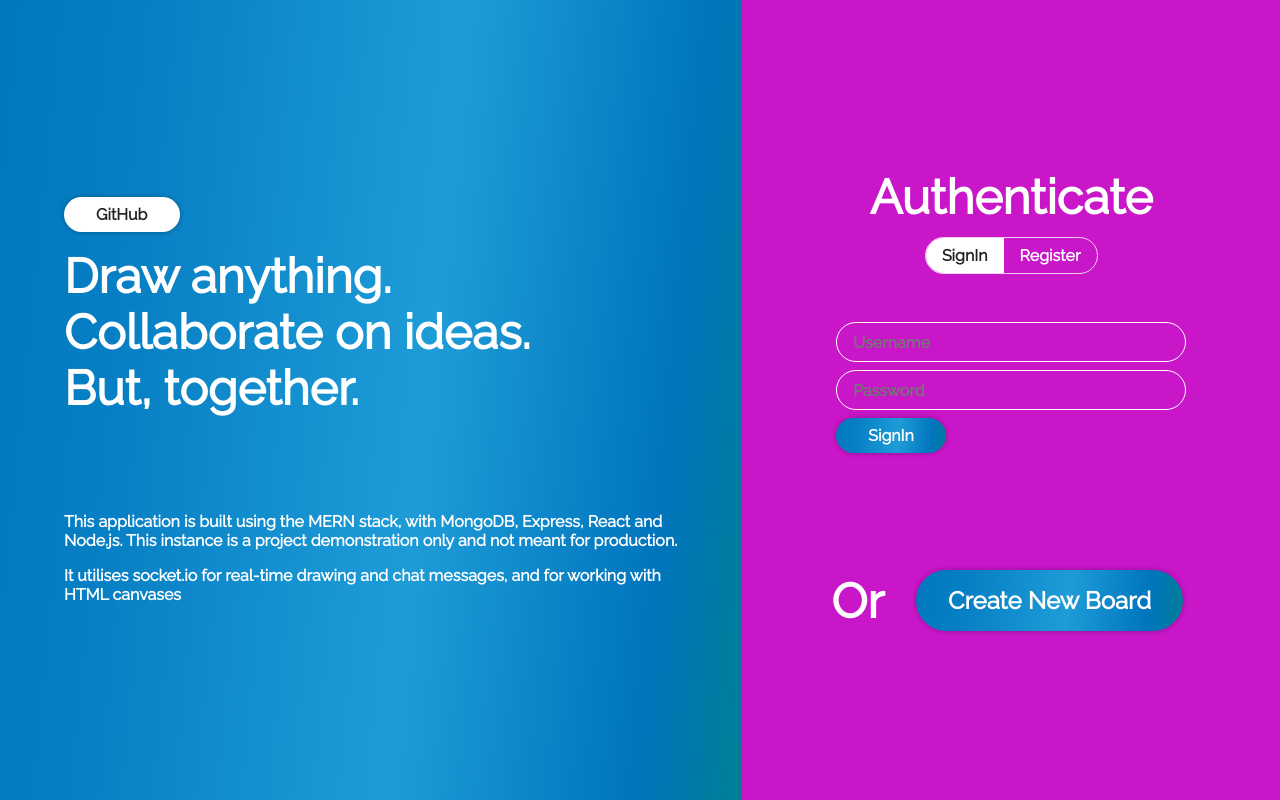
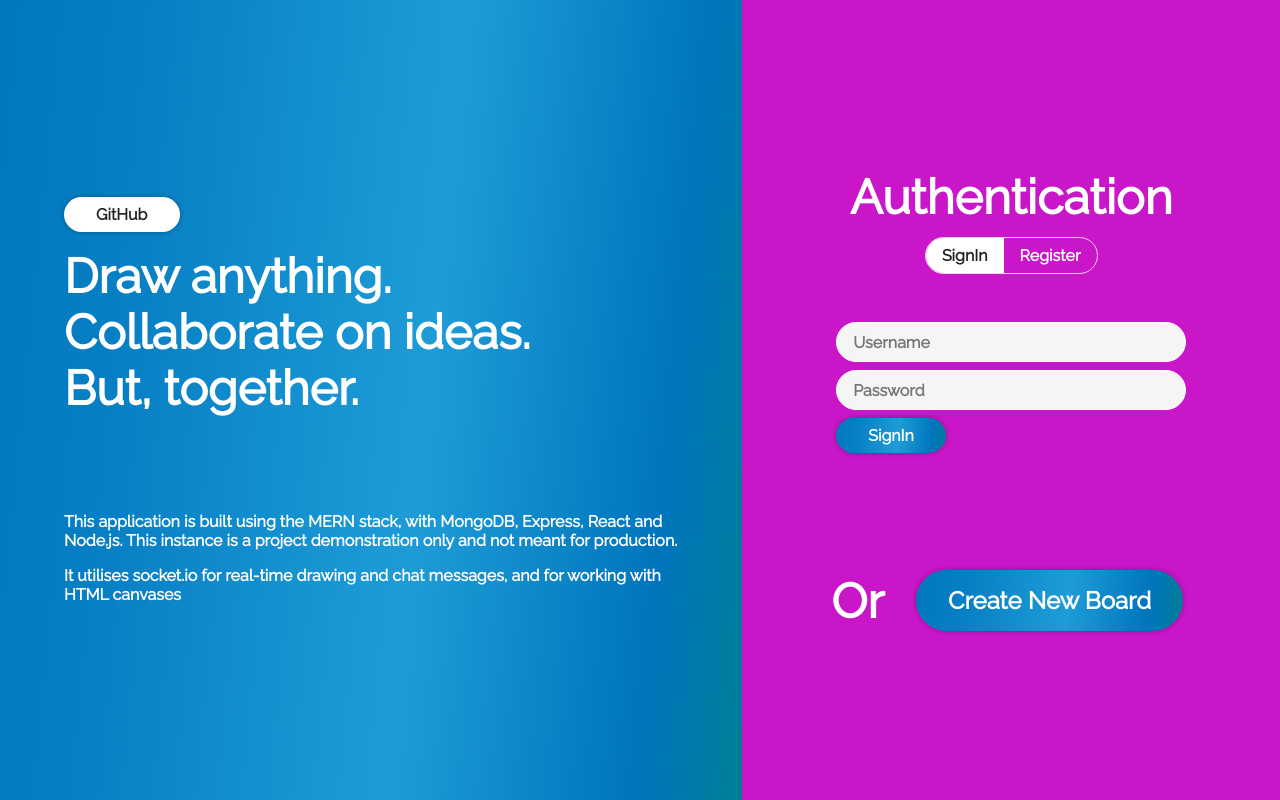
Before and after one commit to tausifaman222/College-Project-Kollaboard, a React (Create React App) app in the folder client/: page / in a window 1280 px wide. Built offline with nearby package versions, Linux system fonts and the light colour scheme.

Commit message:
testing color palletes

```diff
--- a/client/src/App.css
+++ b/client/src/App.css
@@ -28,7 +28,7 @@ form input[type=text], form input[type=password] {
     border-radius: 100rem;
     color: white;
     display: block;
-    background-color: transparent;
+    background-color: whitesmoke;
     border: 1px solid white;
     padding: 0.6rem 1rem;
     width: 350px;
--- a/client/src/components/AuthForm.js
+++ b/client/src/components/AuthForm.js
@@ -51,7 +51,7 @@ export class AuthForm extends Component {
         style={{ ...this.props.style }}
         className='flexbox cu uc full vertical p4'>
 
-        <h1>Authenticate</h1>
+        <h1>Authentication</h1>
 
         <Spacer height='0.75rem'></Spacer>
 
```
